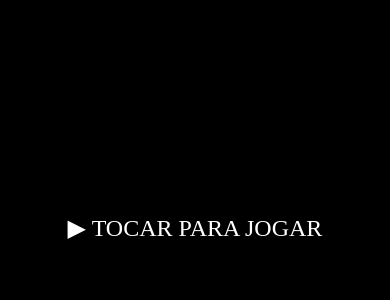
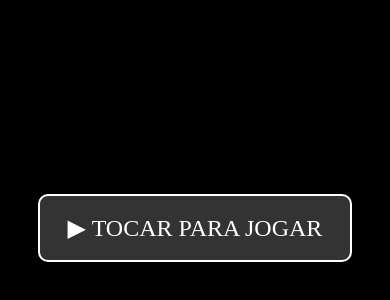
Before and after one commit to brun8liveira/pokred, a plain HTML site: page index.html in a window 390 px wide. Shown: the part 194-494 px from the top of the page. Drawn offline with Linux system fonts and the light colour scheme.

Commit message:
Update index.html

```diff
--- a/index.html
+++ b/index.html
@@ -11,6 +11,7 @@
       background: black;
       height: 100%;
       overflow: hidden;
+      touch-action: none; /* evita scroll em mobile */
     }
 
     #game {
@@ -18,11 +19,11 @@
       height: 100vh;
     }
 
-    /* Overlay de toque */
+    /* Overlay de toque (seu) */
     #overlay {
       position: fixed;
       inset: 0;
-      background: black;
+      background: rgba(0,0,0,0.9);
       color: white;
       font-size: 24px;
       display: flex;
@@ -30,16 +31,28 @@
       justify-content: center;
       z-index: 10;
       cursor: pointer;
+      text-align: center;
+    }
+
+    #overlay span {
+      padding: 18px 28px;
+      background: #222;
+      border: 2px solid #fff;
+      border-radius: 10px;
+    }
+
+    #overlay:hover span {
+      background: #333;
     }
   </style>
 
   <script>
-    // Configuração do EmulatorJS (sem auto-start)
+    // Config EmulatorJS – SEM auto-start
     EJS_player = "#game";
     EJS_core = "gba";                       // Game Boy Advance
     EJS_gameUrl = "roms/pokred.gba";       // sua ROM
     EJS_pathtodata = "https://cdn.emulatorjs.org/latest/data/";
-    EJS_startOnLoaded = false;             // IMPORTANTE: não iniciar sozinho
+    EJS_startOnLoaded = false;             // não iniciar sozinho
     EJS_fullscreenOnLoaded = false;
   </script>
 
@@ -47,14 +60,15 @@
 </head>
 <body>
 
-  <div id="overlay">▶ TOCAR PARA JOGAR</div>
+  <!-- Seu overlay único -->
+  <div id="overlay"><span>▶ TOCAR PARA JOGAR</span></div>
   <div id="game"></div>
 
   <script>
     const overlay = document.getElementById("overlay");
 
     overlay.addEventListener("click", async () => {
-      // 1. Fullscreen (no mesmo gesto)
+      // 1. Tentar fullscreen no mesmo gesto
       const docEl = document.documentElement;
       if (docEl.requestFullscreen) {
         try {
@@ -64,11 +78,19 @@
         }
       }
 
-      // 2. Remover overlay
+      // 2. Remover seu overlay
       overlay.remove();
 
-      // 3. Iniciar o emulador manualmente
-      // Nas versões novas, o start fica em window.EJS_start ou semelhante.
+      // 3. Se o EmulatorJS criou algum overlay próprio, remove também
+      // (algumas builds adicionam um botão de "Play")
+      try {
+        const ejsOverlay = document.querySelector(".EJS_startOverlay, .ejs-start-overlay, .ejs_overlay");
+        if (ejsOverlay) ejsOverlay.remove();
+      } catch (e) {
+        console.log("Nenhum overlay interno para remover:", e);
+      }
+
+      // 4. Iniciar o emulador manualmente
       try {
         if (window.EJS_start) {
           window.EJS_start();
@@ -79,6 +101,10 @@
         console.log("Erro ao iniciar o emulador:", e);
       }
     });
+
+    // Extra: bloquear scroll por gesto (fallback)
+    function blockScroll(e) { e.preventDefault(); }
+    window.addEventListener('touchmove', blockScroll, { passive: false });
   </script>
 
 </body>
```
